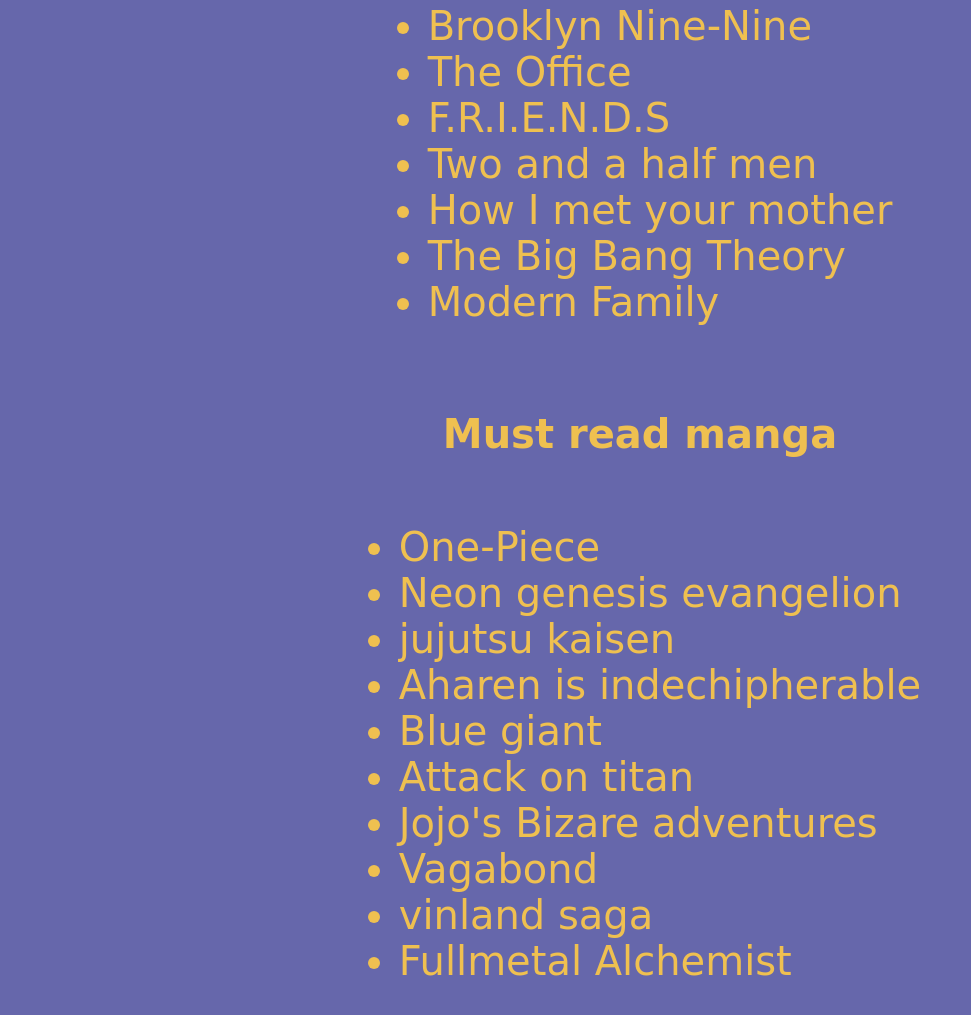
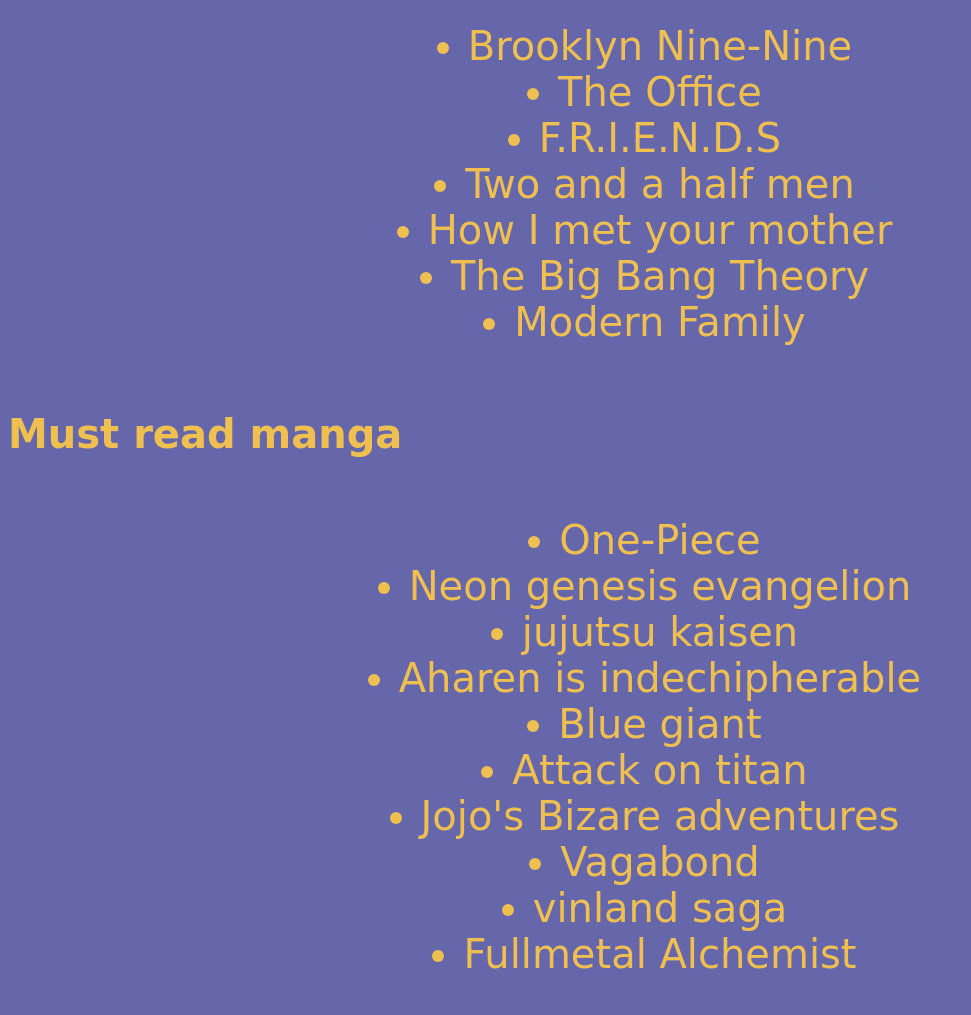
Before and after one commit to Ploumis-sys/Series-and-movies-to-watch, a plain HTML site: page index.html in a window 1280 px wide. Shown: the part 491-1506 px from the top of the page, without its empty margins (0-971 px from the left). Drawn offline with Linux system fonts and the light colour scheme.

Commit message:
Add padding and flexbox styles to .list class

```diff
--- a/css.css
+++ b/css.css
@@ -48,7 +48,7 @@
 
 
 
-.mangatoread{
+.list{
     padding-top: 20px;
     display: flex;
     flex-direction: column;
```
